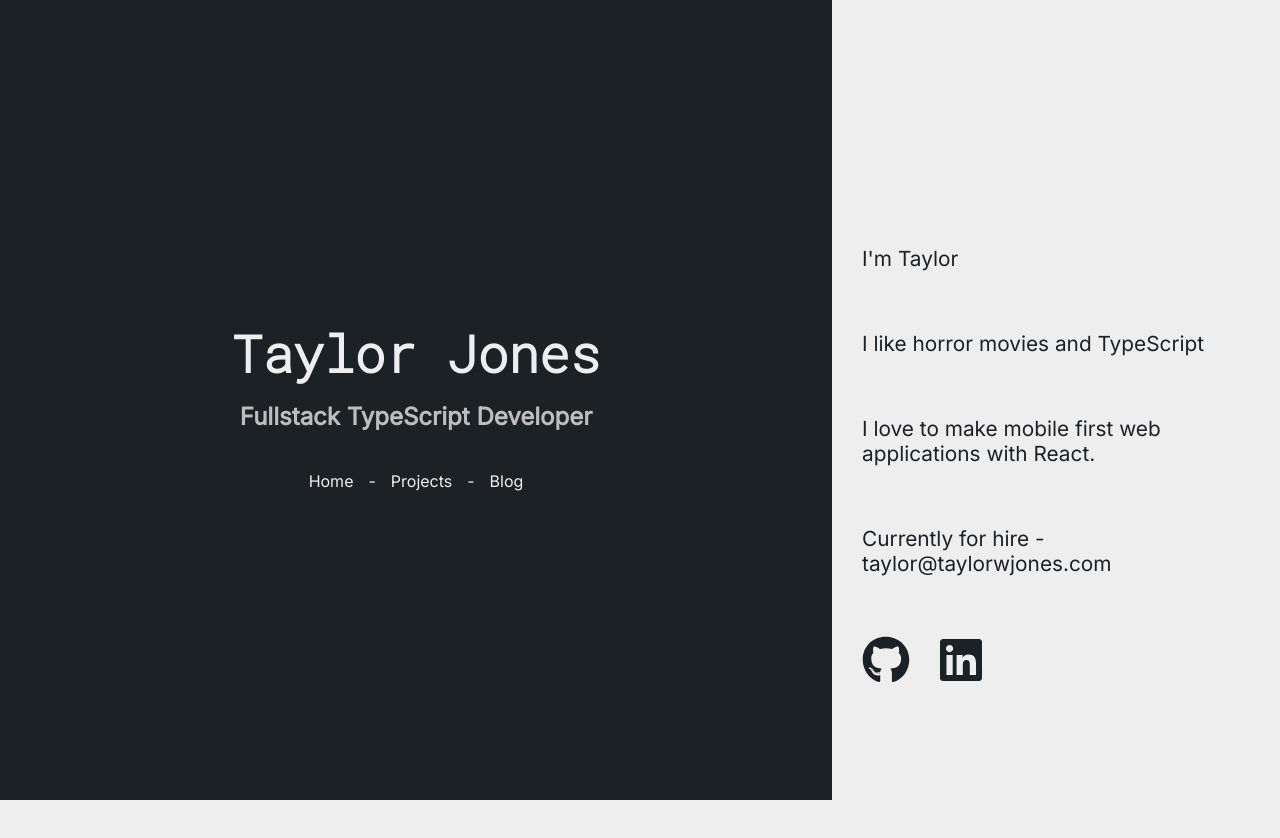
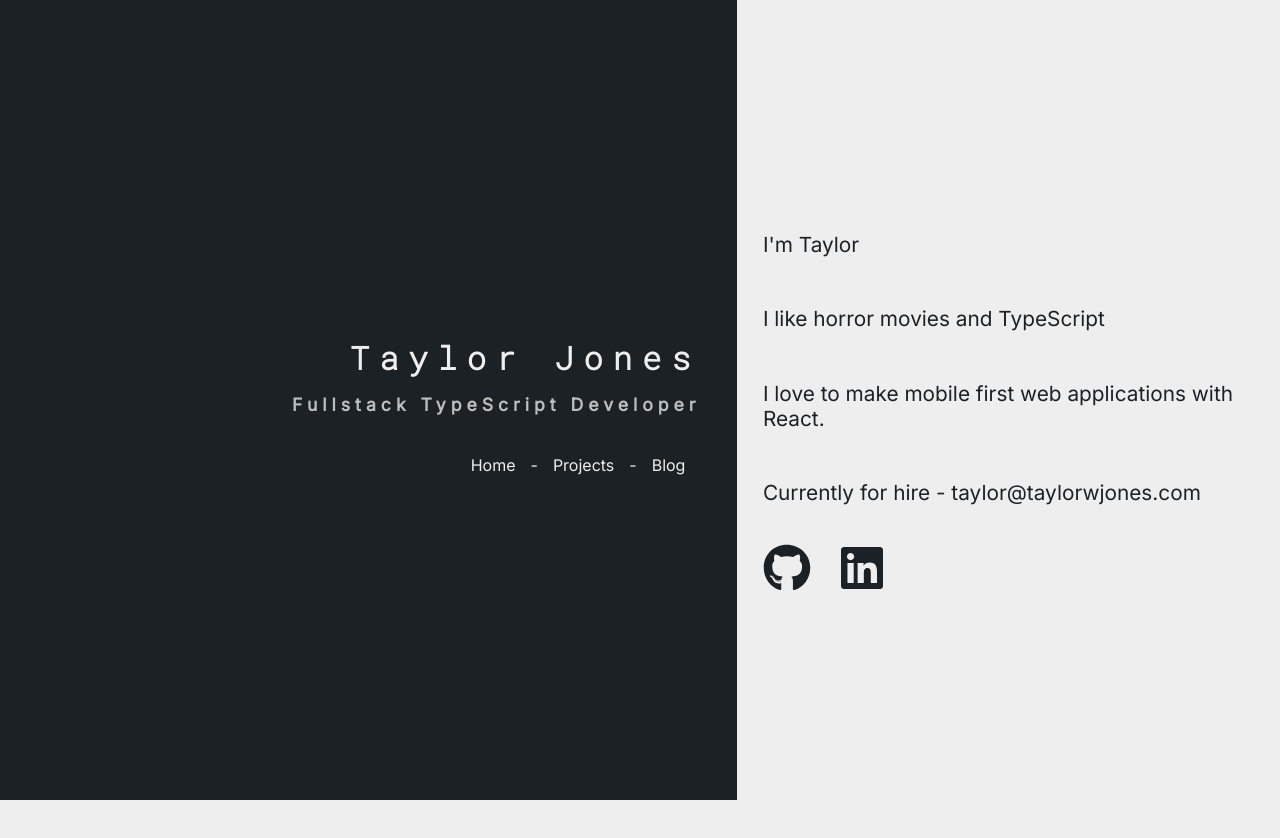
Before and after one commit to TaylorJonesTRT/portfolio, a React (Create React App) app: page / in a window 1280 px wide. Shown: the top 838 px of the page. After the commit the page ends 800 px from the top, so only its background shows below. Built offline with nearby package versions, Linux system fonts and the light colour scheme.

Commit message:
Fixed the headers responsivness and placement of elements. Completed styling unless anything pops up.

```diff
--- a/src/App.tsx
+++ b/src/App.tsx
@@ -1,27 +1,50 @@
 import React from 'react';
 import { FontAwesomeIcon } from '@fortawesome/react-fontawesome';
 import { faGithub, faLinkedin } from '@fortawesome/free-brands-svg-icons';
-import Header from './components/Header';
 import './styles/App.css';
 
-// Todo: Need to bring back the contents of header back into here (but still leave the component intact)
-// Todo: So that different styles can be applied depending on the page taht is being viewed
 const App = () => (
-  <div className="App">
-    <Header />
-    <div className="body">
+  <div className="Home-App">
+    <div className="left-side">
+      <div className="header">
+        <h1>Taylor Jones</h1>
+        <h2>Fullstack TypeScript Developer</h2>
+        <ul className="navigation">
+          <li>
+            <a href="/">Home</a>
+          </li>
+          -
+          <li>
+            <a href="/projects">Projects</a>
+          </li>
+          -
+          <li>
+            <a href="/Blog">Blog</a>
+          </li>
+        </ul>
+      </div>
+    </div>
+    <div className="home-body">
       <p>I&apos;m Taylor</p>
+      <div className="break" />
       <p>I like horror movies and TypeScript</p>
+      <div className="break" />
       <p>I love to make mobile first web applications with React.</p>
+      <div className="break" />
       <p>
         Currently for hire - <a href="mailto:taylor@taylorwjones.com">taylor@taylorwjones.com</a>
       </p>
+      <div className="break" />
       <div className="social">
         <div className="icon">
-          <FontAwesomeIcon icon={faGithub} size="3x" />
+          <a href="https://github.com/TaylorJonesTRT" rel="noreferrer" target="_blank">
+            <FontAwesomeIcon icon={faGithub} size="3x" />
+          </a>
         </div>
         <div className="icon">
-          <FontAwesomeIcon icon={faLinkedin} size="3x" />
+          <a href="https://www.linkedin.com/in/taylor-jones-a850b812a/" rel="noreferrer" target="_blank">
+            <FontAwesomeIcon icon={faLinkedin} size="3x" />
+          </a>
         </div>
       </div>
     </div>
--- a/src/components/Header.tsx
+++ b/src/components/Header.tsx
@@ -1,11 +1,10 @@
 import React from 'react';
 
 const Header = () => (
-  <div className="left-side">
-    <div className="header">
+  <div className="hor-header">
+    <div className="logo-area">
       <h1>Taylor Jones</h1>
-      <h2>Fullstack TypeScript Developer</h2>
-      <ul className="navigation">
+      <ul className="hor-navigation">
         <li>
           <a href="/">Home</a>
         </li>
--- a/src/styles/App.css
+++ b/src/styles/App.css
@@ -37,6 +37,12 @@ body {
   overflow-x: hidden;
 }
 
+.Home-App {
+  height: 100vh;
+  width: 100vw;
+  background-color: var(--secondary);
+}
+
 .App {
   height: 100vh;
   width: 100vw;
@@ -59,13 +65,15 @@ body {
 }
 .header h1 {
   font-family: 'Roboto Mono', monospace;
-  font-size: 2.3em;
+  font-size: 2em;
   margin: 10px 0;
+  letter-spacing: 10px;
 }
 .header h2 {
   color: var(--headerH2);
   font-size: 1.1em;
   margin-top: 15px;
+  letter-spacing: 5px;
 }
 .navigation {
   margin-top: 40px;
@@ -79,6 +87,55 @@ body {
 }
 .navigation a:hover {
   cursor: pointer;
+  text-decoration: underline;
+}
+
+.hor-header {
+  background-color: var(--primary);
+  width: 100% !important;
+  min-height: 140px;
+  text-align: center;
+  color: var(--secondary);
+}
+
+.logo-area {
+  width: 100%;
+}
+.logo-area h1 {
+  font-family: 'Roboto Mono', monospace;
+  font-size: 2.3em;
+  padding-top: 30px;
+}
+.hor-navigation {
+  margin-top: 20px;
+}
+.hor-navigation li {
+  padding: 0 15px;
+}
+.hor-navigation a {
+  color: var(--secondary);
+  text-decoration: none;
+}
+.hor-navigation a:hover {
+  cursor: pointer;
+  text-decoration: underline;
+}
+
+.home-body {
+  background-color: var(--secondary);
+  width: 100%;
+  height: auto;
+  color: var(--primary);
+}
+.home-body p {
+  padding: 30px;
+  font-size: 1.3em;
+}
+.home-body a {
+  color: var(--primary);
+  text-decoration: none;
+}
+.home-body a:hover {
   text-decoration: underline;
 }
 
@@ -102,10 +159,11 @@ body {
 }
 .social {
   display: flex;
-  padding: 30px;
+  padding-left: 30px;
 }
 .social div {
   padding-right: 30px;
+  padding-top: 10%;
 }
 
 .projects {
@@ -115,8 +173,6 @@ body {
 .project {
   padding-top: 30px;
   display: flex;
-  justify-content: flex-start;
-  align-items: flex-start;
   flex-wrap: wrap;
 }
 .project img {
@@ -135,34 +191,60 @@ body {
   height: 1px !important;
   border: 0;
   margin-top: 50px;
+  margin-bottom: 50px;
 }
 
 /* For Tablets */
 @media screen and (min-width: 768px) {
+  .Home-App {
+    display: flex;
+    justify-content: flex-start;
+  }
+  .left-side {
+    width: 60%;
+    height: 100%;
+    text-align: right;
+  }
+  .header {
+    padding-right: 5%;
+  }
+
+  .home-body {
+    width: 40%;
+    display: flex;
+    align-items: center;
+    align-content: center;
+    flex-wrap: wrap;
+    text-align: left;
+    padding: 2%;
+  }
+  .home-body p {
+    padding: 5% 0 !important;
+  }
+
+  .body {
+    width: 100%;
+    height: auto;
+    display: flex;
+    justify-content: flex-start;
+    flex-wrap: wrap;
+  }
+
+  .social {
+    padding: 0 !important;
+  }
 }
 
 /* For Desktops */
 @media screen and (min-width: 1024px) {
-  .App {
-    display: flex;
-  }
-  .left-side {
-    width: 65%;
-    height: 100%;
-    justify-self: flex-start;
+  .body {
+    margin-top: 50px !important;
+    padding: 0 !important;
+    width: 100%;
+    text-align: left;
   }
 
-  .header h1 {
-    font-size: 3.2em;
-  }
-  .header h2 {
-    font-size: 1.5em;
-  }
-
-  .body {
-    width: 35%;
-    height: 100%;
-    margin-top: 13%;
-    justify-self: flex-end;
+  .projects {
+    width: 45%;
   }
 }
```
